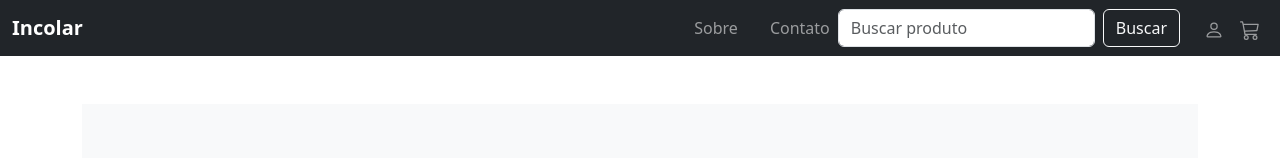
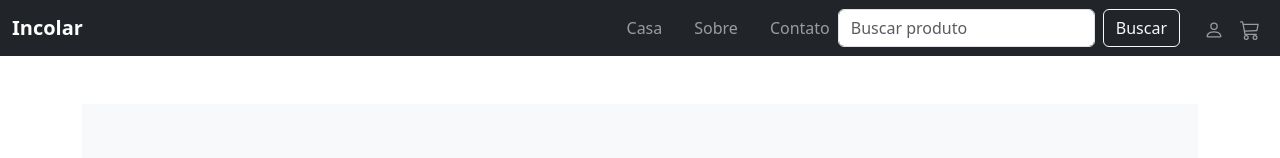
Before and after one commit to dcs30000/landingPage-reactjsBootstrap, a React (Vite) app: page / in a window 1280 px wide. Shown: the top 158 px of the page. Built offline with nearby package versions, Linux system fonts and the light colour scheme.

Commit message:
adicionamos a pagina Casa ao menu

```diff
--- a/src/components/header/header.jsx
+++ b/src/components/header/header.jsx
@@ -18,6 +18,7 @@ function Header() {
         <Navbar.Collapse id="menu-principal">
           <Nav className="ms-auto align-items-center gap-3">
             {/*<Nav.Link as={Link} to="/">Home</Nav.Link>*/}
+            <Nav.Link as={Link} to="/casa">Casa</Nav.Link>
             <Nav.Link as={Link} to="/sobre">Sobre</Nav.Link>
             <Nav.Link as={Link} to="/contato">Contato</Nav.Link>
           </Nav>
```
